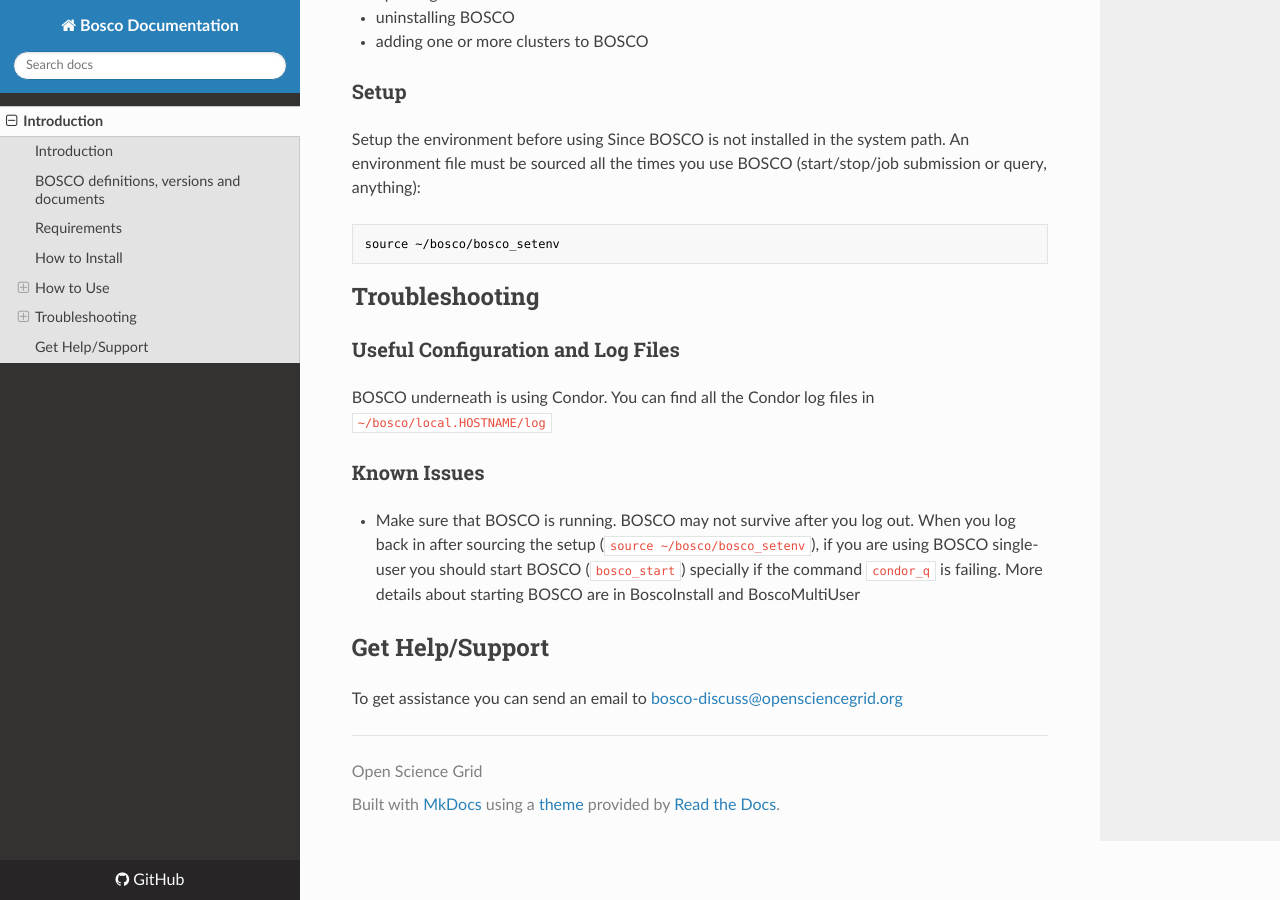
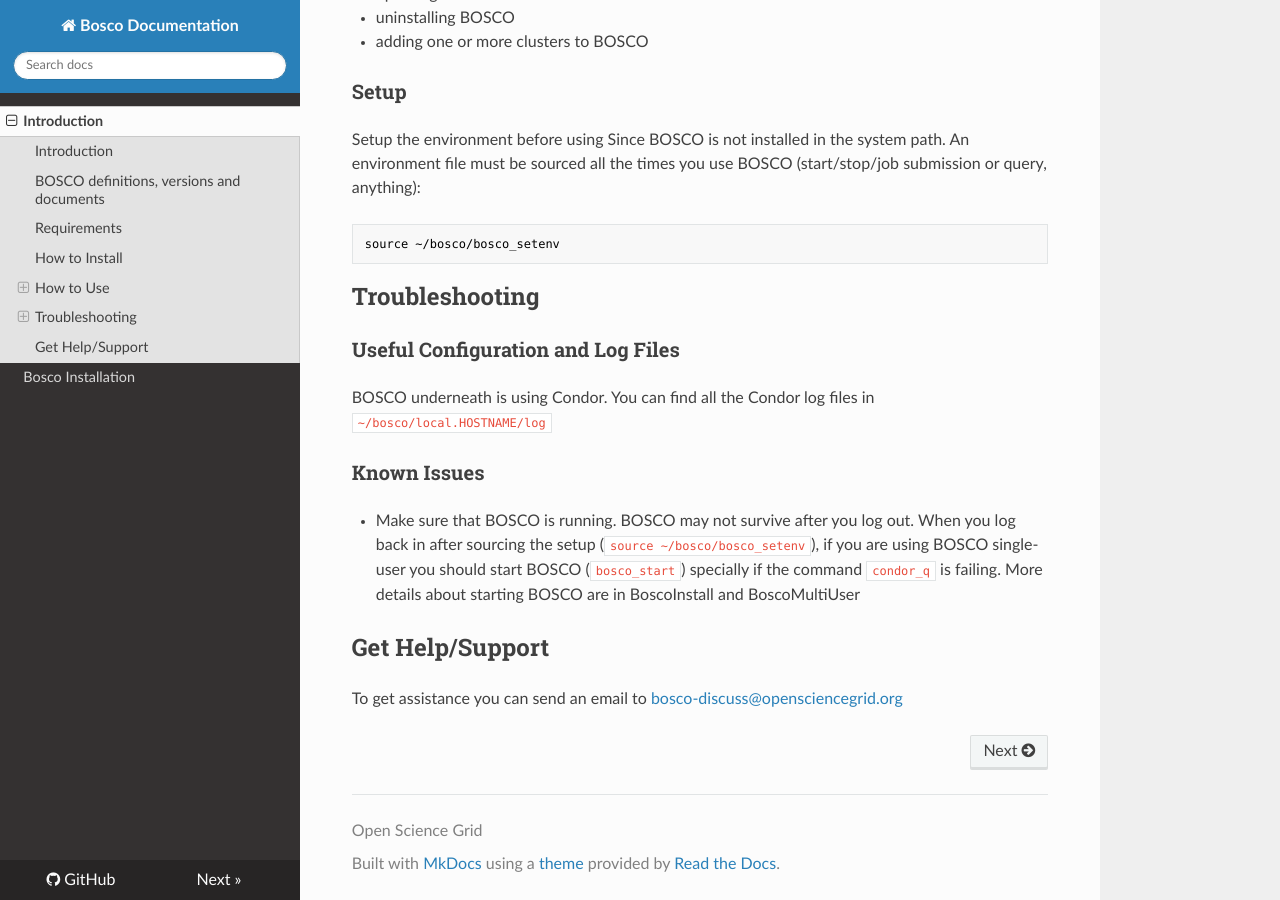
Before and after one commit to osg-bosco/docs, an MkDocs documentation site: the page built from docs/index.md, in a window 1280 px wide and 900 px high, scrolled down 2597 px. Built offline with MkDocs 1.6.1, drawn with Linux system fonts in a browser that asks for light colours; nearby versions of some CDN libraries; old or Windows-style settings are respelled for this version of MkDocs.

Commit message:
Adding BoscoInstall to pages

```diff
--- a/mkdocs.yml
+++ b/mkdocs.yml
@@ -6,6 +6,7 @@
 
 pages:
   - 'Introduction': 'index.md'
+  - 'Bosco Installation': 'BoscoInstall.md'
 
 extra_css:
   - css/extra.css
```
